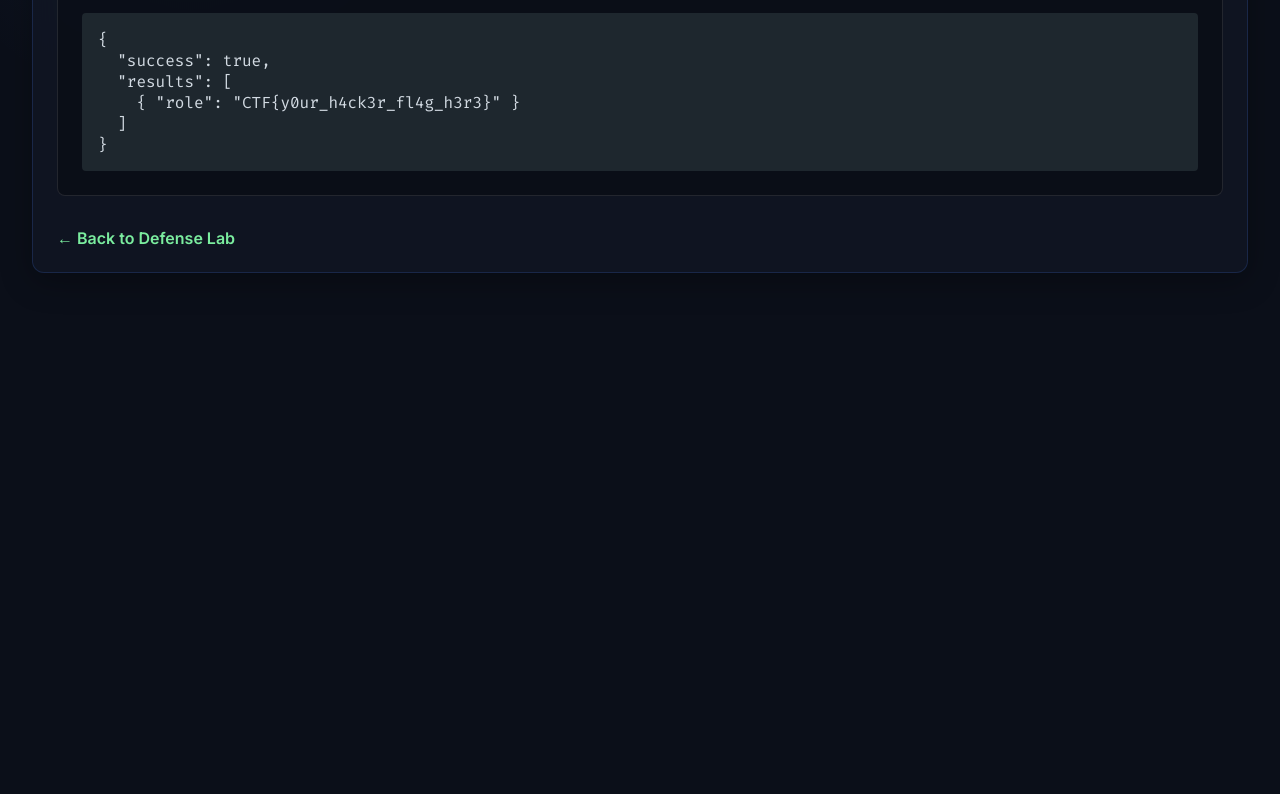
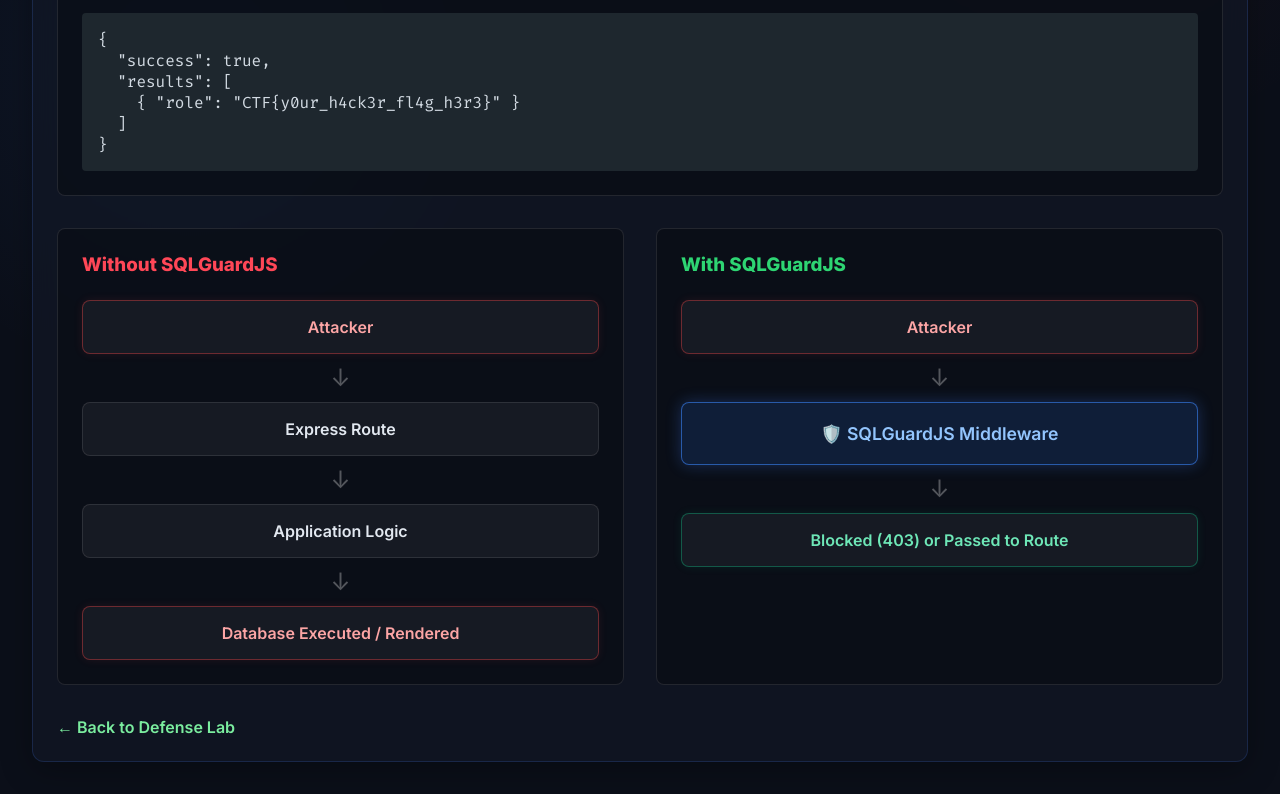
Before and after one commit to Chiranth-Janardhan-moger/SQLGuard-Bypass-CTF, a website: page public/instructions.html in a window 1280 px wide. Shown: the part 656-1450 px from the top of the page. Before the commit the page ends 961 px from the top, so only its background shows below. Drawn offline with Linux system fonts and the light colour scheme.

Commit message:
Add flow comparison UI to instructions

```diff
--- a/public/instructions.html
+++ b/public/instructions.html
@@ -45,6 +45,56 @@
         .back-link:hover {
             text-decoration: underline;
         }
+        .comparison-grid {
+            display: grid;
+            grid-template-columns: 1fr 1fr;
+            gap: 2rem;
+            margin-top: 2rem;
+        }
+        @media (max-width: 768px) {
+            .comparison-grid {
+                grid-template-columns: 1fr;
+            }
+        }
+        .flow-path {
+            display: flex;
+            flex-direction: column;
+            gap: 0.5rem;
+        }
+        .flow-node {
+            background: rgba(255, 255, 255, 0.05);
+            border: 1px solid rgba(255, 255, 255, 0.1);
+            padding: 1rem;
+            border-radius: 8px;
+            text-align: center;
+            font-weight: 600;
+            color: #e2e8f0;
+        }
+        .flow-node.danger {
+            border-color: rgba(239, 68, 68, 0.4);
+            box-shadow: 0 0 10px rgba(239, 68, 68, 0.1);
+            color: #fca5a5;
+        }
+        .flow-node.safe {
+            border-color: rgba(16, 185, 129, 0.4);
+            box-shadow: 0 0 10px rgba(16, 185, 129, 0.1);
+            color: #6ee7b7;
+        }
+        .flow-node.shield {
+            background: rgba(59, 130, 246, 0.15);
+            border-color: rgba(59, 130, 246, 0.6);
+            color: #93c5fd;
+            box-shadow: 0 0 15px rgba(59, 130, 246, 0.3);
+            font-size: 1.1rem;
+            padding: 1.25rem 1rem;
+        }
+        .flow-arrow {
+            text-align: center;
+            color: rgba(255, 255, 255, 0.3);
+            font-size: 1.5rem;
+            line-height: 1;
+            margin: 0.25rem 0;
+        }
     </style>
 </head>
 <body>
@@ -81,6 +131,32 @@
                 </div>
             </div>
 
+            <div class="comparison-grid">
+                <div class="flow-diagram">
+                    <h3>Without SQLGuardJS</h3>
+                    <div class="flow-path" style="margin-top: 1.5rem;">
+                        <div class="flow-node danger">Attacker</div>
+                        <div class="flow-arrow">↓</div>
+                        <div class="flow-node">Express Route</div>
+                        <div class="flow-arrow">↓</div>
+                        <div class="flow-node">Application Logic</div>
+                        <div class="flow-arrow">↓</div>
+                        <div class="flow-node danger">Database Executed / Rendered</div>
+                    </div>
+                </div>
+
+                <div class="flow-diagram secure">
+                    <h3>With SQLGuardJS</h3>
+                    <div class="flow-path" style="margin-top: 1.5rem;">
+                        <div class="flow-node danger">Attacker</div>
+                        <div class="flow-arrow">↓</div>
+                        <div class="flow-node shield">🛡️ SQLGuardJS Middleware</div>
+                        <div class="flow-arrow">↓</div>
+                        <div class="flow-node safe">Blocked (403) or Passed to Route</div>
+                    </div>
+                </div>
+            </div>
+
             <a href="index.html" class="back-link">← Back to Defense Lab</a>
         </div>
     </div>
```
